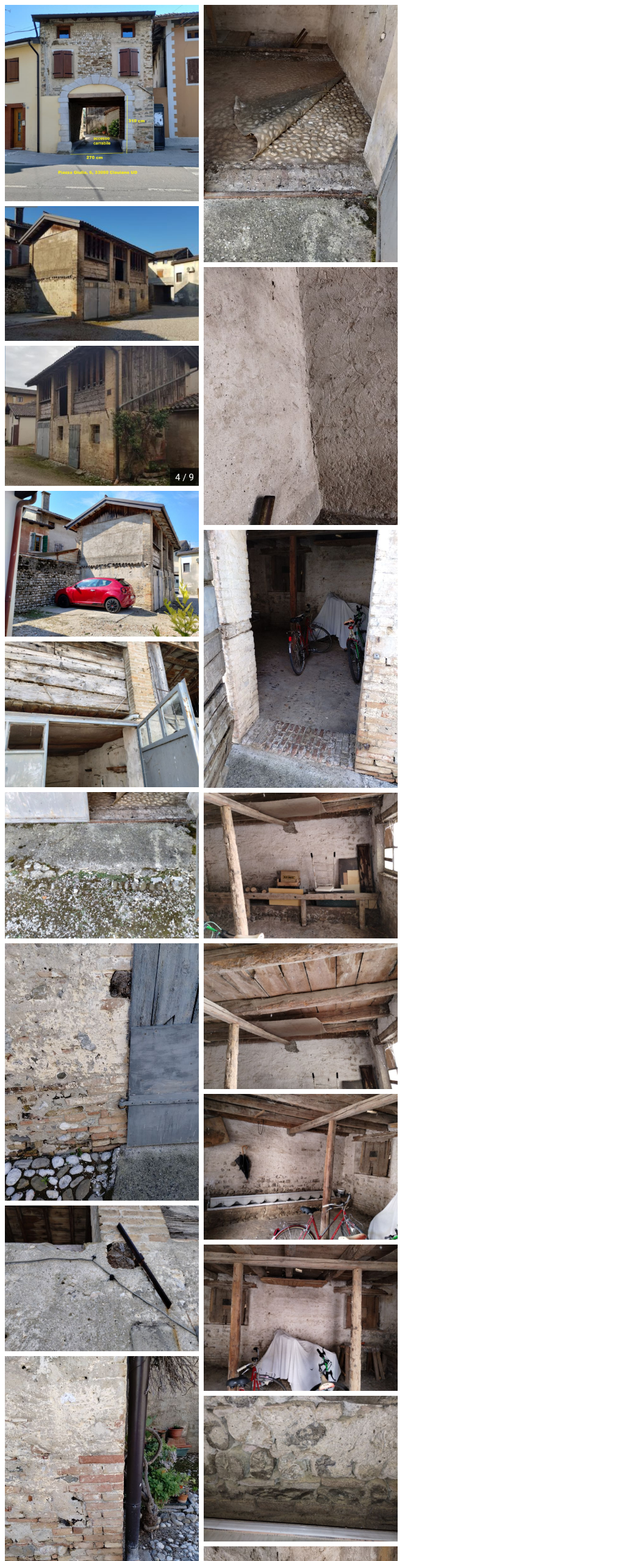
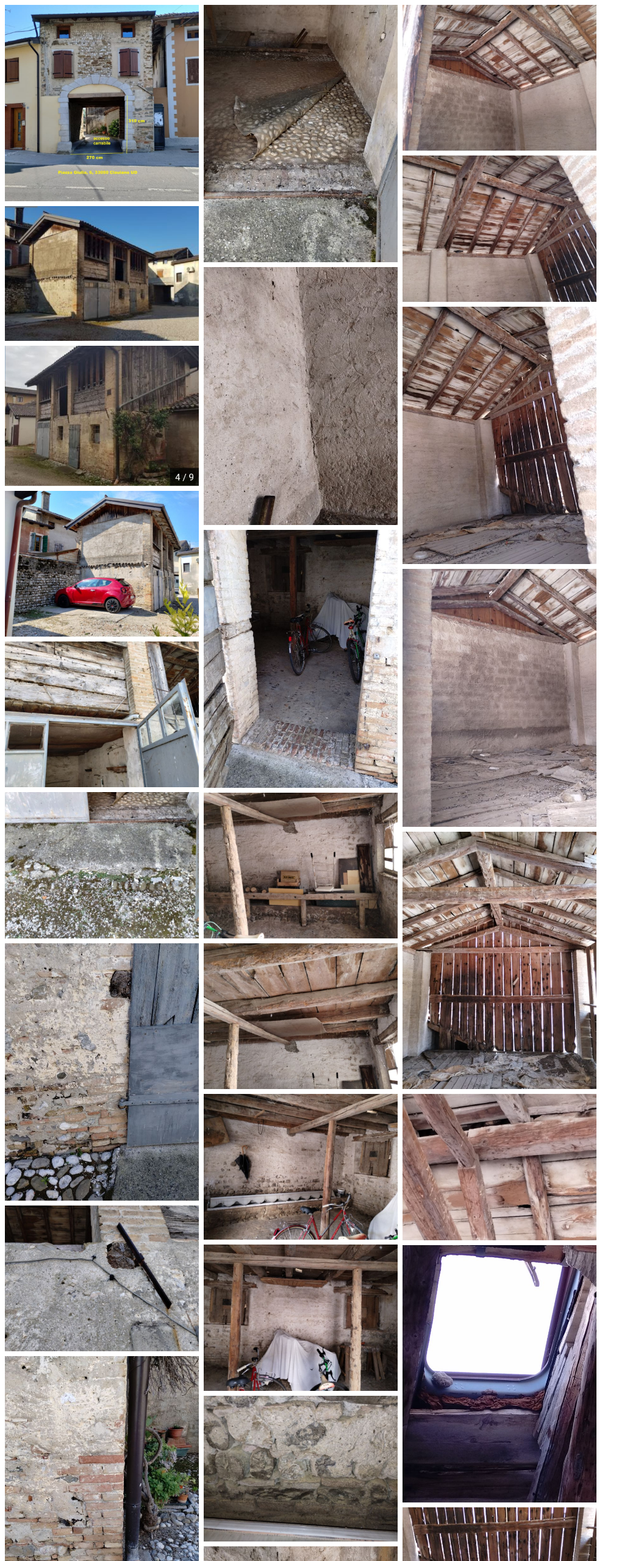
Before and after one commit to rusticoclauiano/rusticoclauiano, a plain HTML site: page index.html in a window 1280 px wide. Shown: the top 2560 px of the page at 61% size, without its empty margins (0-1033 px from the left). Drawn offline with Linux system fonts and the light colour scheme.

Commit message:
Update index.html

```diff
--- a/index.html
+++ b/index.html
@@ -94,18 +94,19 @@ img {
     <img alt="" src="img/interno/20.jpg">
     <img alt="" src="img/interno/21.jpg">
   </div>
-  <!--
+
   <div class="column">
-    <img alt="" src="img/43.jpg">
-    <img alt="" src="img/44.jpg">
-    <img alt="" src="img/46.jpg">
-    <img alt="" src="img/47.jpg">
-    <img alt="" src="img/48.jpg">
-    <img alt="" src="img/49.jpg">
-    <img alt="" src="img/51.jpg">
-    <img alt="" src="img/52.jpg">
-    <img alt="" src="img/53.jpg">
-    <img alt="" src="img/55.jpg">
+    <img alt="" src="img/interno/cantina/1.jpg">
+    <img alt="" src="img/interno/cantina/2.jpg">
+    <img alt="" src="img/interno/cantina/3.jpg">
+    <img alt="" src="img/interno/cantina/4.jpg">
+    <img alt="" src="img/interno/cantina/5.jpg">
+    <img alt="" src="img/interno/cantina/6.jpg">
+    <img alt="" src="img/interno/cantina/7.jpg">
+    <img alt="" src="img/interno/cantina/8.jpg">
+    <img alt="" src="img/interno/cantina/9.jpg">
+    <img alt="" src="img/interno/cantina/10.jpg">
+ <!--
     <img alt="" src="img/56.jpg">
     <img alt="" src="img/58.jpg">
     <img alt="" src="img/59.jpg">
```
